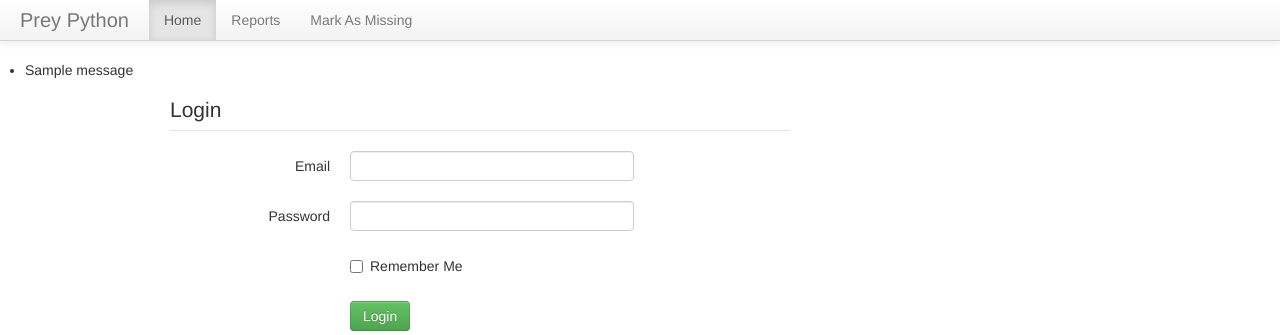
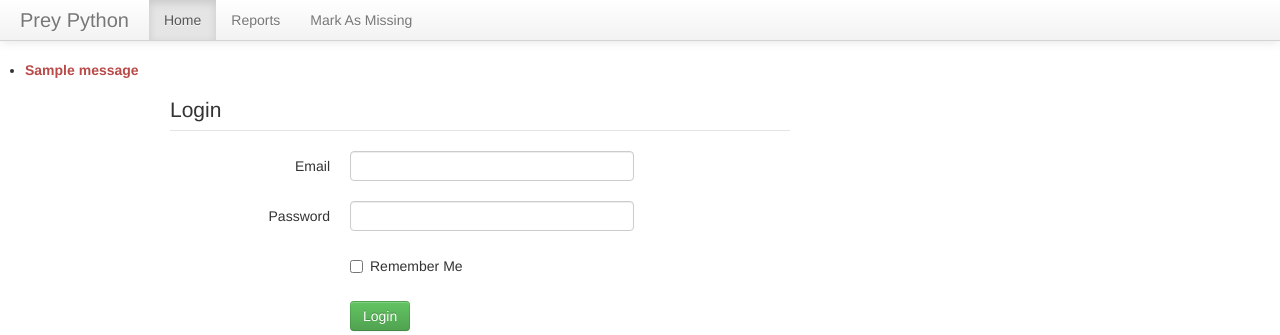
Before and after one commit to geniass/prey-standalone-python, a Flask app: page /login in a window 1280 px wide. Shown: the top 335 px of the page. Run offline with Flask 2, Linux system fonts and the light colour scheme; one stand-in notice (Sample message) is shown; parts of the project's set-up code (start-up, migrations or seed data) failed here and were passed over.

Commit message:
bootstrap styled error messages

```diff
--- a/webapp/templates/bootstrap.html
+++ b/webapp/templates/bootstrap.html
@@ -41,7 +41,7 @@
         {% if messages %}
         <ul>
             {% for message in messages %}
-            <li>{{ message }} </li>
+            <li><p class="text-error"><strong>{{ message }}</strong></p></li>
             {% endfor %}
         </ul>
         {% endif %}
```
